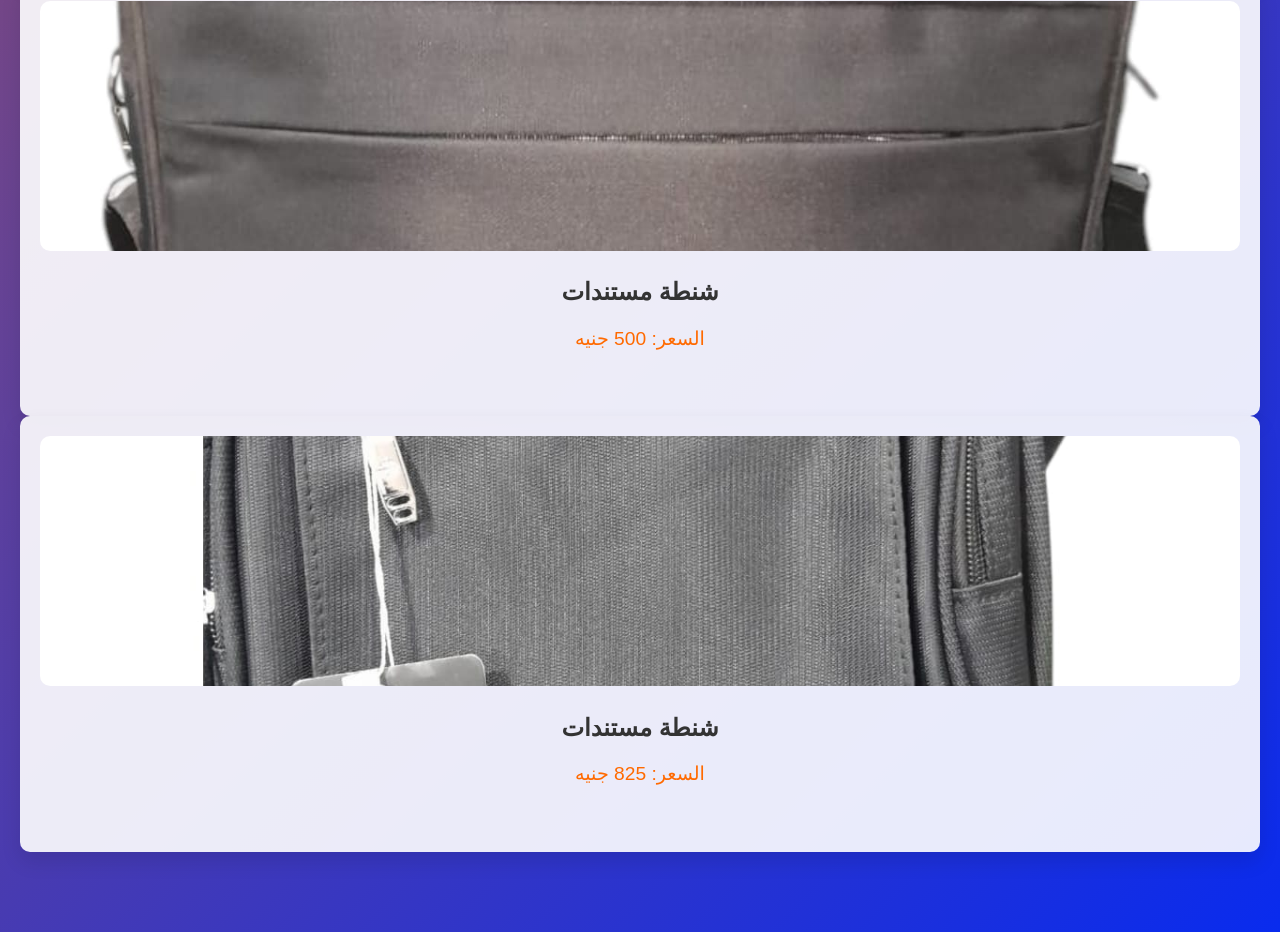
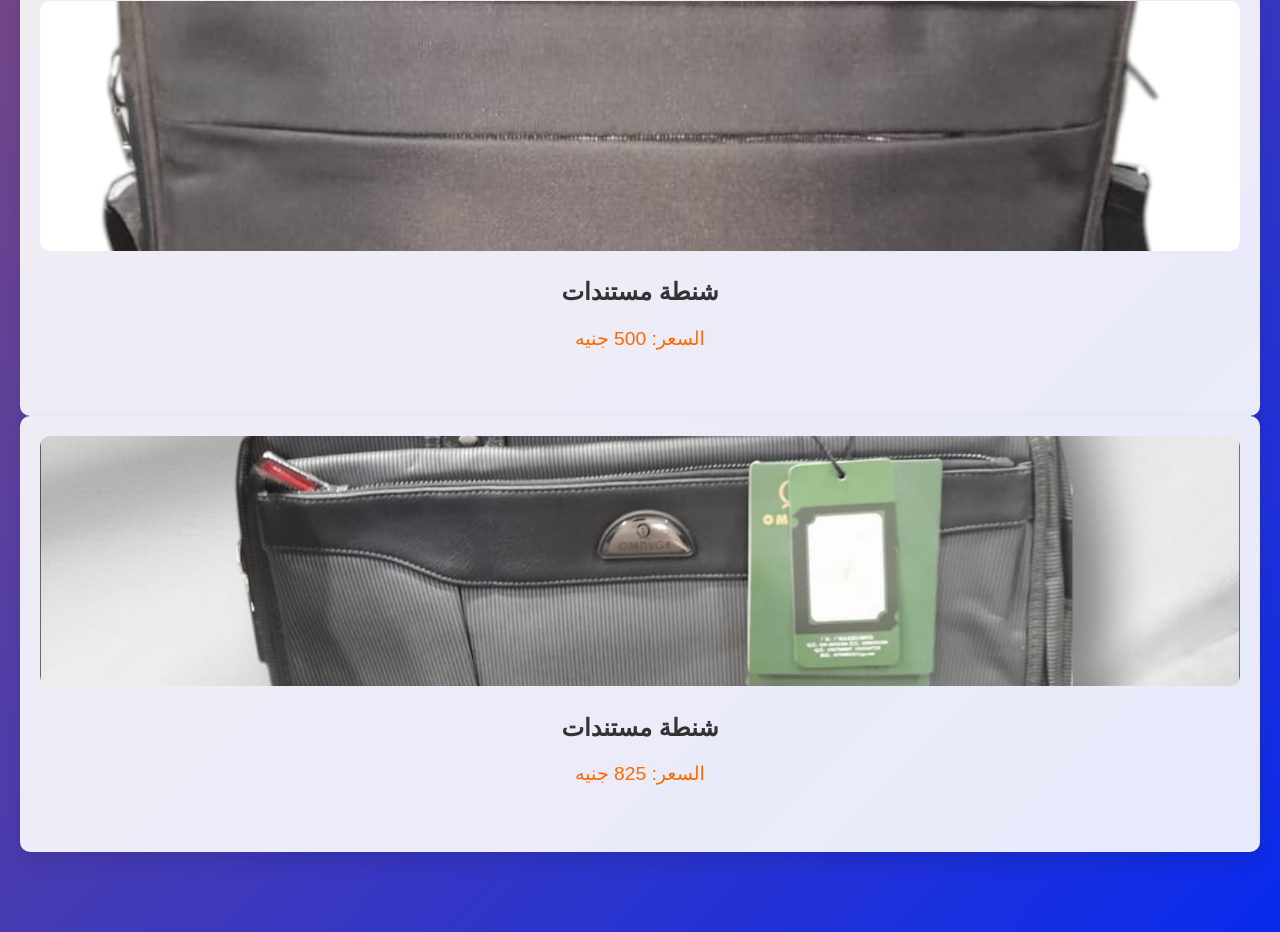
Before and after one commit to abdomohamed437/elnawasany-skin, a plain HTML site: page شنط محامين.html in a window 1280 px wide. Shown: the part 2905-3837 px from the top of the page. Drawn offline with Linux system fonts and the light colour scheme.

Commit message:
Update شنط محامين.html
Signed-off-by: النوساني للمصنوعات الجلديه <abdoaic7@gmail.com>

```diff
--- a/شنط محامين.html
+++ b/شنط محامين.html
@@ -54,7 +54,7 @@
             <p>السعر: 500 جنيه</p>
         </div>
         <div class="product">
-            <img src="شنطه23.jpg" alt="شنطة جلد">
+            <img src="شنطه22.jpg" alt="شنطة جلد">
             <h3>شنطة مستندات</h3>
             <p>السعر: 825 جنيه</p>
         </div>
```
